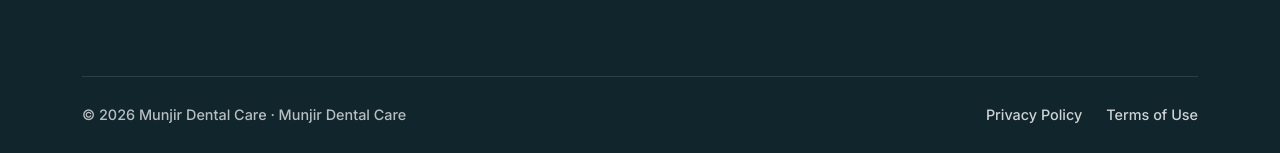
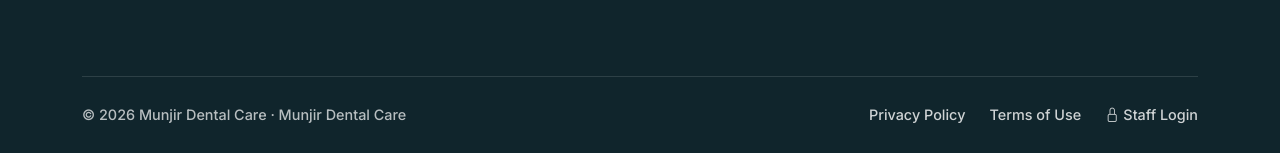
Before and after one commit to abdurDaily/dr-hasanul-munjir, a Laravel app: a page that uses resources/views/site/partials/footer.blade.php in a window 1280 px wide. Shown: the part 1922-2075 px from the top of the page. Run offline with Laravel 12, Linux system fonts and the light colour scheme; tables that the repository leaves empty hold one stand-in row (values such as "Sample post"); parts of the project's set-up code (start-up, migrations or seed data) failed here and were passed over; some libraries are stand-ins or nearby versions.

Commit message:
Footer: Staff Login link (Dashboard when signed in)

```diff
--- a/resources/views/site/partials/footer.blade.php
+++ b/resources/views/site/partials/footer.blade.php
@@ -60,7 +60,15 @@
 
     <div class="footer__bottom">
       <p class="mb-0">© {{ now()->year }} {{ $profile->full_name }} · {{ $site->get('clinic_name') }}@if($profile->bmdc_reg_no) · BMDC Reg. No. {{ $profile->bmdc_reg_no }}@endif</p>
-      <div class="d-flex gap-4"><a href="{{ route('pages.privacy') }}">Privacy Policy</a><a href="{{ route('pages.terms') }}">Terms of Use</a></div>
+      <div class="d-flex flex-wrap gap-4">
+        <a href="{{ route('pages.privacy') }}">Privacy Policy</a><a href="{{ route('pages.terms') }}">Terms of Use</a>
+        {{-- Entry point for the doctor & staff; signed-in staff go straight to the dashboard --}}
+        @auth
+          <a href="{{ route('admin.dashboard') }}" rel="nofollow"><i class="bi bi-grid"></i> Dashboard</a>
+        @else
+          <a href="{{ route('admin.login') }}" rel="nofollow"><i class="bi bi-lock"></i> Staff Login</a>
+        @endauth
+      </div>
     </div>
   </div>
 </footer>
```
Also changed, not shown: tests/Feature/PublicSiteTest.php (+6 -0 lines).
